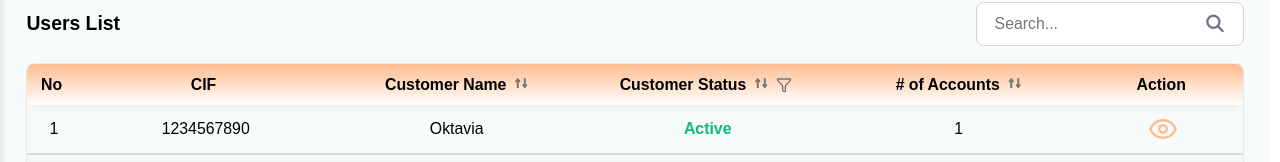
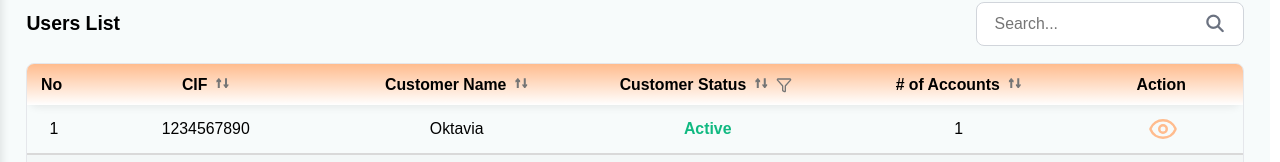
Before and after one commit to kelompok-3-odp343/Client-Side, a React (Vite) app: page /admin/users in a window 1280 px wide. Shown: the part 288-450 px from the top of the page. Built offline with nearby package versions, Linux system fonts and the light colour scheme; sample sign-in values are in the browser's storage.

Commit message:
Penambahan filter pada admin user list

```diff
--- a/src/features/admin-dashboard/pages/AdminUsers.jsx
+++ b/src/features/admin-dashboard/pages/AdminUsers.jsx
@@ -255,7 +255,7 @@ export default function AdminUsers() {
 
 	const tableColumns = [
 		{ key: "no", label: "No", sortable: false },
-		{ key: "cif", label: "CIF", sortable: false },
+		{ key: "cif", label: "CIF", sortable: true },
 		{ key: "customerName", label: "Customer Name", sortable: true },
 		{ key: "status", label: "Customer Status", sortable: true, filterable: true },
 		{ key: "accountCount", label: "# of Accounts", sortable: true },
```
